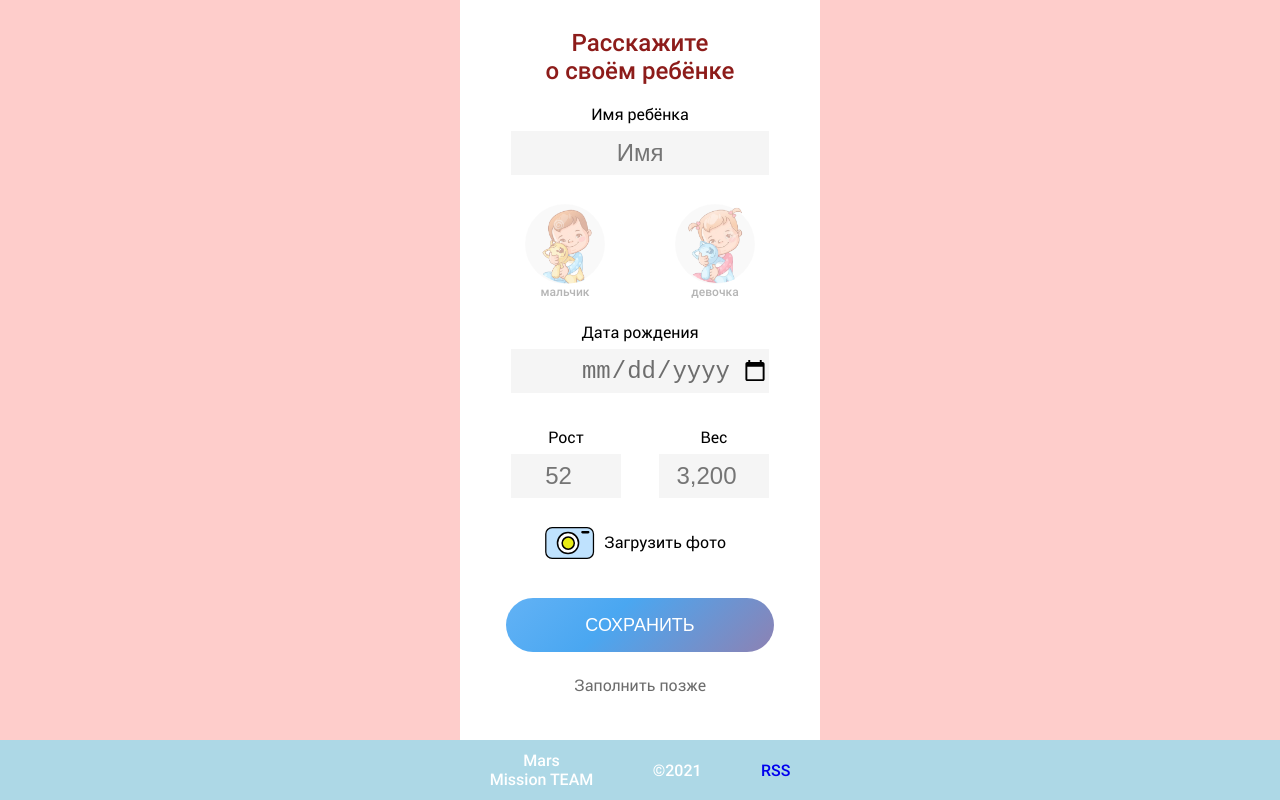
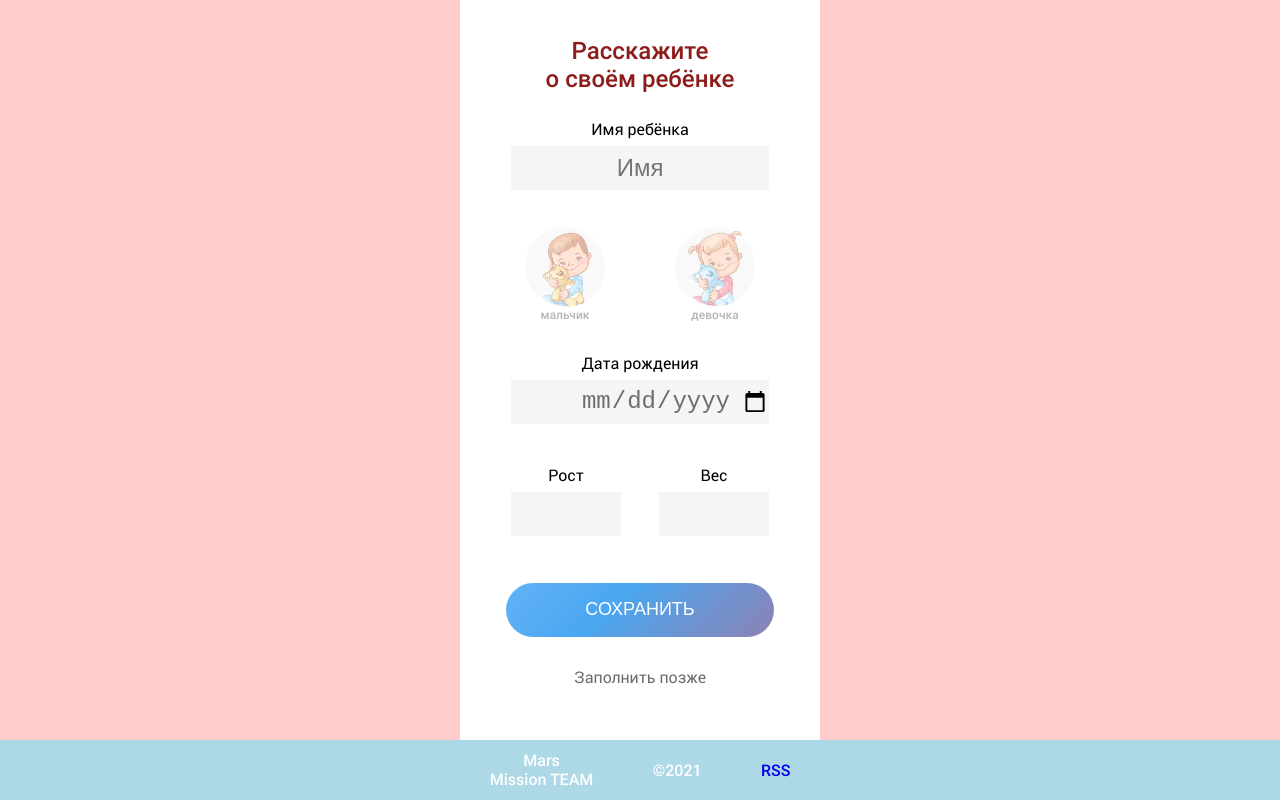
Before and after one commit to mitjasha/baby-tracker, a React (Create React App) app: page /#/baby-data in a window 1280 px wide. Built offline with nearby package versions, Linux system fonts and the light colour scheme.

Commit message:
refactor: delete photo in the add baby screen, add a red border if data is not entered

```diff
--- a/src/components/common/Inputs/InputFeeling/InputFeeling.tsx
+++ b/src/components/common/Inputs/InputFeeling/InputFeeling.tsx
@@ -6,15 +6,20 @@ import InputFeelingConst from "./InputFeelingConst";
 
 interface IInputFeeling {
   register: UseFormRegisterReturn;
+  classNameError: string;
 }
 
-const InputFeeling: React.FC<IInputFeeling> = ({ register }) => {
+const InputFeeling: React.FC<IInputFeeling> = ({
+  classNameError,
+  register,
+}) => {
   const [chose, setChouse] = useState("");
   return (
     <>
       <div className={classes.container}>
         {InputFeelingConst.map((el, ind) => (
           <InputGender
+            classNameError={classNameError}
             key={ind}
             textBaby={el.text}
             img={el.img}
--- a/src/components/common/Inputs/InputGender/InputGender.tsx
+++ b/src/components/common/Inputs/InputGender/InputGender.tsx
@@ -5,7 +5,7 @@ import classes from "./InputGender.module.css";
 
 interface IInputGender {
   img: string;
-  className?: string;
+  classNameError: string;
   textBaby: string;
   onChange: () => void;
   id: string;
@@ -16,7 +16,7 @@ interface IInputGender {
 const InputGender: React.FC<IInputGender> = ({
   img,
   textBaby,
-  className,
+  classNameError,
   onChange,
   isChose,
   id,
@@ -26,7 +26,7 @@ const InputGender: React.FC<IInputGender> = ({
     <label
       className={cn(
         classes.gender,
-        className,
+        classNameError,
         isChose ? classes.active : classes.disactive,
       )}
     >
--- a/src/components/common/Inputs/InputGenederAddBaby/InputGenderAddBaby.tsx
+++ b/src/components/common/Inputs/InputGenederAddBaby/InputGenderAddBaby.tsx
@@ -6,9 +6,13 @@ import genderConst from "./InputGenderAddBabyConst";
 
 interface IInputGenderAddBaby {
   register: UseFormRegisterReturn;
+  classNameError: string;
 }
 
-const InputGenderAddBaby: React.FC<IInputGenderAddBaby> = ({ register }) => {
+const InputGenderAddBaby: React.FC<IInputGenderAddBaby> = ({
+  classNameError,
+  register,
+}) => {
   const [chose, setChouse] = useState("");
   return (
     <>
@@ -21,6 +25,7 @@ const InputGenderAddBaby: React.FC<IInputGenderAddBaby> = ({ register }) => {
             id={el.id}
             onChange={() => setChouse(el.id)}
             isChose={chose === el.id}
+            classNameError={classNameError}
             register={register}
           />
         ))}
--- a/src/components/common/Inputs/InputTimeDate/InputTimeDate.tsx
+++ b/src/components/common/Inputs/InputTimeDate/InputTimeDate.tsx
@@ -2,34 +2,31 @@ import React from "react";
 import { UseFormRegisterReturn } from "react-hook-form";
 import cn from "classnames";
 import classes from "./InputTimeDate.module.css";
-import { currentDay, currentTime } from "../../../helpers/changeNum";
 
 interface IInputTimeDate {
-  className?: string;
+  classNameError?: string;
   textName: string;
   registerDate: UseFormRegisterReturn;
   registerTime: UseFormRegisterReturn;
 }
 
 const InputTimeDate: React.FC<IInputTimeDate> = ({
-  className,
+  classNameError,
   textName,
   registerDate,
   registerTime,
 }) => (
   <>
-    <div className={classes.container}>
+    <div className={cn(classes.container)}>
       <span className={classes.title}>{textName}</span>
       <input
-        className={cn(classes.timeDate, { className })}
+        className={cn(classes.timeDate, classNameError)}
         type="time"
-        defaultValue={currentTime}
         {...registerTime}
       />
       <input
-        className={cn(classes.timeDate, { className })}
+        className={cn(classes.timeDate, classNameError)}
         type="date"
-        defaultValue={currentDay}
         {...registerDate}
       />
     </div>
--- a/src/components/containers/ActivityScreen/ActivityScreen.module.css
+++ b/src/components/containers/ActivityScreen/ActivityScreen.module.css
@@ -57,3 +57,7 @@
   position: relative;
   margin: 0 auto;
 }
+
+.error {
+  outline: 2px solid red;
+}
--- a/src/components/containers/ActivityScreen/ActivityScreen.tsx
+++ b/src/components/containers/ActivityScreen/ActivityScreen.tsx
@@ -34,17 +34,24 @@ const ActivityScreen: React.FC = () => {
     }
   };
 
-  const { register, handleSubmit } = useForm<ISleepData>();
+  const {
+    register,
+    formState: { errors },
+    handleSubmit,
+    reset,
+  } = useForm<ISleepData>();
   const onSubmit = (data: ISleepData) => {
     console.log(data);
     setAddData(!addData);
     setIsModalOpen(!isModalOpen);
+    reset();
   };
 
   const onSubmitFeeling = (data: ISleepData) => {
     console.log(data.feeling[0].split(",")[1]); // data.feeling = ["англ, русск"]
     setAddData(!addData);
     setIsModalOpen(!isModalOpen);
+    reset();
   };
 
   const closeModal = () => {
@@ -119,13 +126,19 @@ const ActivityScreen: React.FC = () => {
                 <form id="form-active" onSubmit={handleSubmit(onSubmit)}>
                   <InputTimeDate
                     textName="Начало"
-                    registerDate={register(`startDate${dataActive}`)}
-                    registerTime={register(`startTime${dataActive}`)}
+                    classNameError={
+                      (errors?.startDate || errors?.startTime) && classes.error
+                    }
+                    registerDate={register("startDate", { required: true })}
+                    registerTime={register("startTime", { required: true })}
                   />
                   <InputTimeDate
                     textName="Конец"
-                    registerDate={register(`endDate${dataActive}`)}
-                    registerTime={register(`endTime${dataActive}`)}
+                    classNameError={
+                      (errors?.endDate || errors?.endTime) && classes.error
+                    }
+                    registerDate={register("endDate", { required: true })}
+                    registerTime={register("endTime", { required: true })}
                   />
                 </form>
               </div>
@@ -150,7 +163,10 @@ const ActivityScreen: React.FC = () => {
         >
           <div>
             <form id="form-feeling" onSubmit={handleSubmit(onSubmitFeeling)}>
-              <InputFeeling register={register("feeling")} />
+              <InputFeeling
+                classNameError={errors?.feeling && classes.error}
+                register={register("feeling", { required: true })}
+              />
             </form>
           </div>
         </ModalWindow>
--- a/src/components/containers/BabyDataScreen/BabyDataScreen.module.css
+++ b/src/components/containers/BabyDataScreen/BabyDataScreen.module.css
@@ -74,28 +74,6 @@
   font-weight: 300;
 }
 
-.photo {
-  width: 68px;
-  height: 38px;
-  background-image: url("../../../assets//svg/img.svg");
-  background-repeat: no-repeat;
-  background-size: contain;
-}
-
-.photoContainer {
-  display: flex;
-  justify-content: center;
-  align-items: center;
-  cursor: pointer;
-}
-
-input[type="file"] {
-  opacity: 0;
-  left: -1000px;
-  visibility: hidden;
-  position: absolute;
-}
-
 .boy {
   background-image: url("../../../assets/png/feeling/boy/06.png");
 }
@@ -103,3 +81,7 @@ input[type="file"] {
 .girl {
   background-image: url("../../../assets/png/feeling/girl/06.png");
 }
+
+.error {
+  outline: 2px solid red;
+}
--- a/src/components/containers/BabyDataScreen/BabyDataScreen.tsx
+++ b/src/components/containers/BabyDataScreen/BabyDataScreen.tsx
@@ -1,6 +1,7 @@
 import React from "react";
 import { useForm } from "react-hook-form";
 import { Link } from "react-router-dom";
+import cn from "classnames";
 import InputBabyData from "../../common/Inputs/InputBabyData/InputBabyData";
 import classes from "./BabyDataScreen.module.css";
 import babyDataConst from "./BabyDataScreenCONST";
@@ -17,20 +18,24 @@ interface IBabySubmitForm {
 }
 
 const BabyDataScreen: React.FC = () => {
-  const { register, handleSubmit } = useForm<IBabySubmitForm>();
+  const {
+    register,
+    formState: { errors },
+    handleSubmit,
+  } = useForm<IBabySubmitForm>();
   const onSubmit = (data: IBabySubmitForm) => {
     const name = data.nameBaby;
     const gender = data.gender[0].split(",")[0]; // data.gender = ["англ, русск"]
     const birth = data.birthDayBaby;
     const height = data.heightBaby;
     const weight = data.heightBaby;
-    const photo = data.photoBaby;
+    const photo = "";
     const babyData = {
-      nameBaby: name,
+      name,
       gender,
-      birthDayBaby: birth,
-      heightBaby: height,
-      weightBaby: weight,
+      birth,
+      height,
+      weight,
       photo,
     };
     console.log(babyData);
@@ -41,49 +46,44 @@ const BabyDataScreen: React.FC = () => {
     <form className={classes.container} onSubmit={handleSubmit(onSubmit)}>
       <div className={classes.title}>{babyDataConst.TITLE_SCREEN}</div>
       <InputBabyData
-        classInput={classes.name}
+        classInput={cn(classes.name, errors?.nameBaby && classes.error)}
         textName={babyDataConst.TEXT_NAME}
         type={babyDataConst.TYPE_TEXT}
         placeholder={babyDataConst.NAME}
         register={register("nameBaby", { required: true })}
       />
-      <InputGenderAddBaby register={register("gender", { required: true })} />
+      <InputGenderAddBaby
+        classNameError={errors?.gender && classes.error}
+        register={register("gender", { required: true })}
+      />
       <InputBabyData
-        classInput={classes.birth}
+        classInput={cn(classes.birth, errors?.birthDayBaby && classes.error)}
         textName={babyDataConst.TEXT_BIRTHDAY}
         type={babyDataConst.TYPE_DATE}
+        min={babyDataConst.BIRTH_MIN}
+        max={babyDataConst.BIRTH_MAX}
         register={register("birthDayBaby", { required: true })}
       />
       <div className={classes.parameters}>
         <InputBabyData
-          classInput={classes.height}
+          classInput={cn(classes.height, errors?.heightBaby && classes.error)}
           textName={babyDataConst.TEXT_HEIGHT}
           type={babyDataConst.TYPE_NUMBER}
-          placeholder={"52"}
-          min={"45"}
-          max={"122"}
-          step={"1"}
+          min={babyDataConst.HEIGHT_MIN}
+          max={babyDataConst.HEIGHT_MAX}
+          step={babyDataConst.HEIGHT_STEP}
           register={register("heightBaby", { required: true })}
         />
         <InputBabyData
-          classInput={classes.weight}
+          classInput={cn(classes.weight, errors?.weightBaby && classes.error)}
           textName={babyDataConst.TEXT_WEIGHT}
           type={babyDataConst.TYPE_NUMBER}
-          placeholder={"3,200"}
-          min={"1,500"}
-          max={"30"}
-          step={"0,100"}
+          min={babyDataConst.WEIGHT_MIN}
+          max={babyDataConst.WEIGHT_MAX}
+          step={babyDataConst.WEIGHT_STEP}
           register={register("weightBaby", { required: true })}
         />
       </div>
-      <label className={classes.photoContainer}>
-        <div className={classes.photo}></div>
-        <InputBabyData
-          textName={babyDataConst.TEXT_PHOTO}
-          type={babyDataConst.TYPE_FILE}
-          register={register("photoBaby")}
-        />
-      </label>
       <NewSleepButton
         className={classes.button}
         text={babyDataConst.TEXT_BUTTON}
--- a/src/components/containers/BabyDataScreen/BabyDataScreenCONST.tsx
+++ b/src/components/containers/BabyDataScreen/BabyDataScreenCONST.tsx
@@ -7,18 +7,24 @@ const babyDataConst: TBabyDataConst = {
   TYPE_TEXT: "text",
   TYPE_DATE: "date",
   TYPE_NUMBER: "number",
-  TYPE_FILE: "file",
   TEXT_NAME: "Имя ребёнка",
   TEXT_BIRTHDAY: "Дата рождения",
-  TEXT_HEIGHT: "Рост",
-  TEXT_WEIGHT: "Вес",
-  TEXT_PHOTO: "Загрузить фото",
   NAME: "Имя",
   TEXT_BUTTON: "СОХРАНИТЬ",
   TEXT_LATER: "Заполнить позже",
   TEXT_BOY: "мальчик",
   TEXT_GIRL: "девочка",
   TEXT_GENDER: "Пол ребёнка",
+  BIRTH_MIN: "2019-01-01",
+  BIRTH_MAX: "2025-01-01",
+  TEXT_HEIGHT: "Рост",
+  HEIGHT_MIN: "45",
+  HEIGHT_MAX: "122",
+  HEIGHT_STEP: "1",
+  TEXT_WEIGHT: "Вес",
+  WEIGHT_MIN: "1,500",
+  WEIGHT_MAX: "30",
+  WEIGHT_STEP: "0,100",
 };
 
 export default babyDataConst;
```
Also changed, not shown: src/components/common/Inputs/InputAddPhoto/InputAddPhoto.module.css (added, +22 -0 lines), src/components/common/Inputs/InputAddPhoto/InputAddPhoto.tsx (added, +19 -0 lines), src/components/common/Inputs/InputAddPhoto/InputAddPhotoConst.tsx (added, +11 -0 lines).
